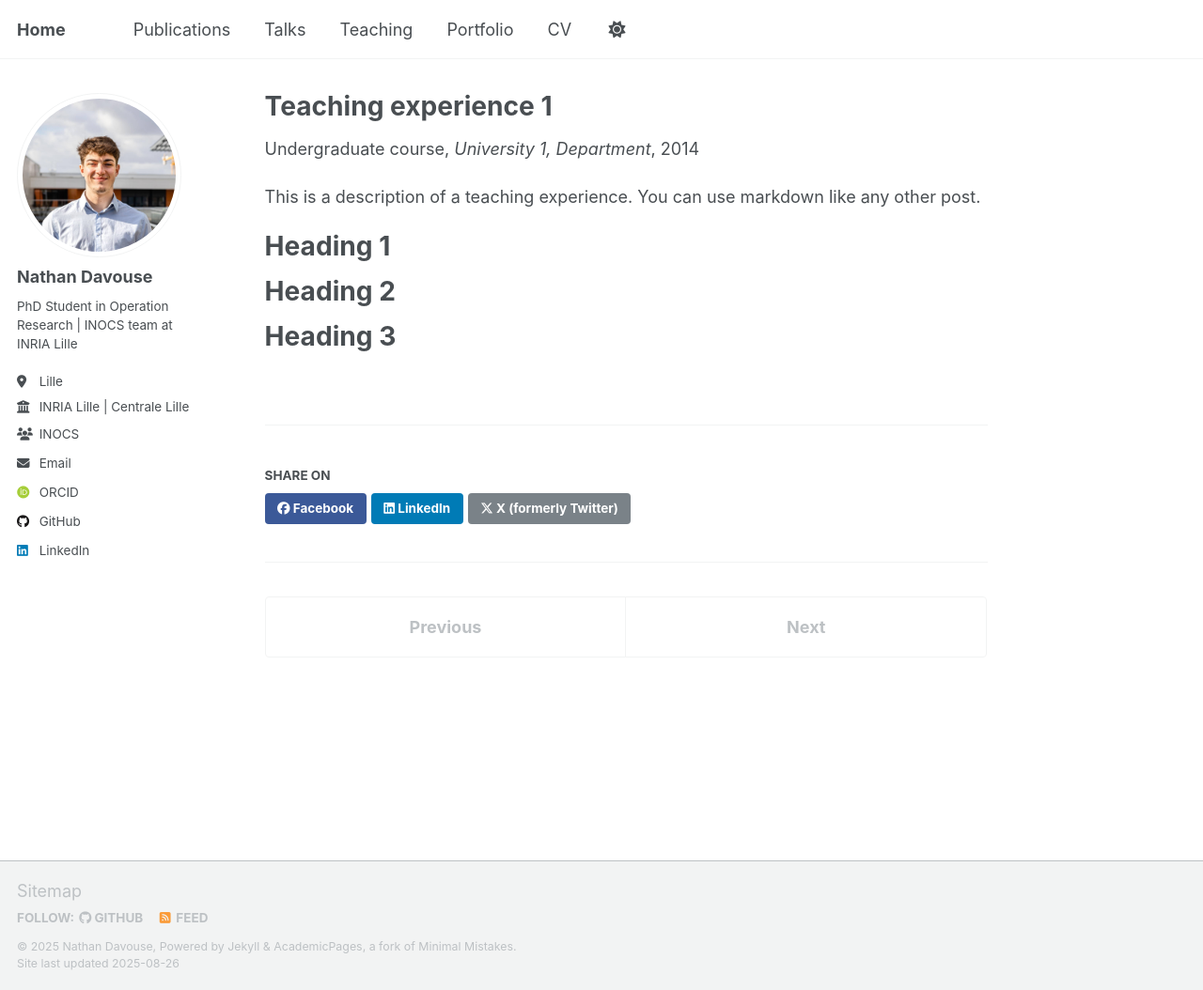
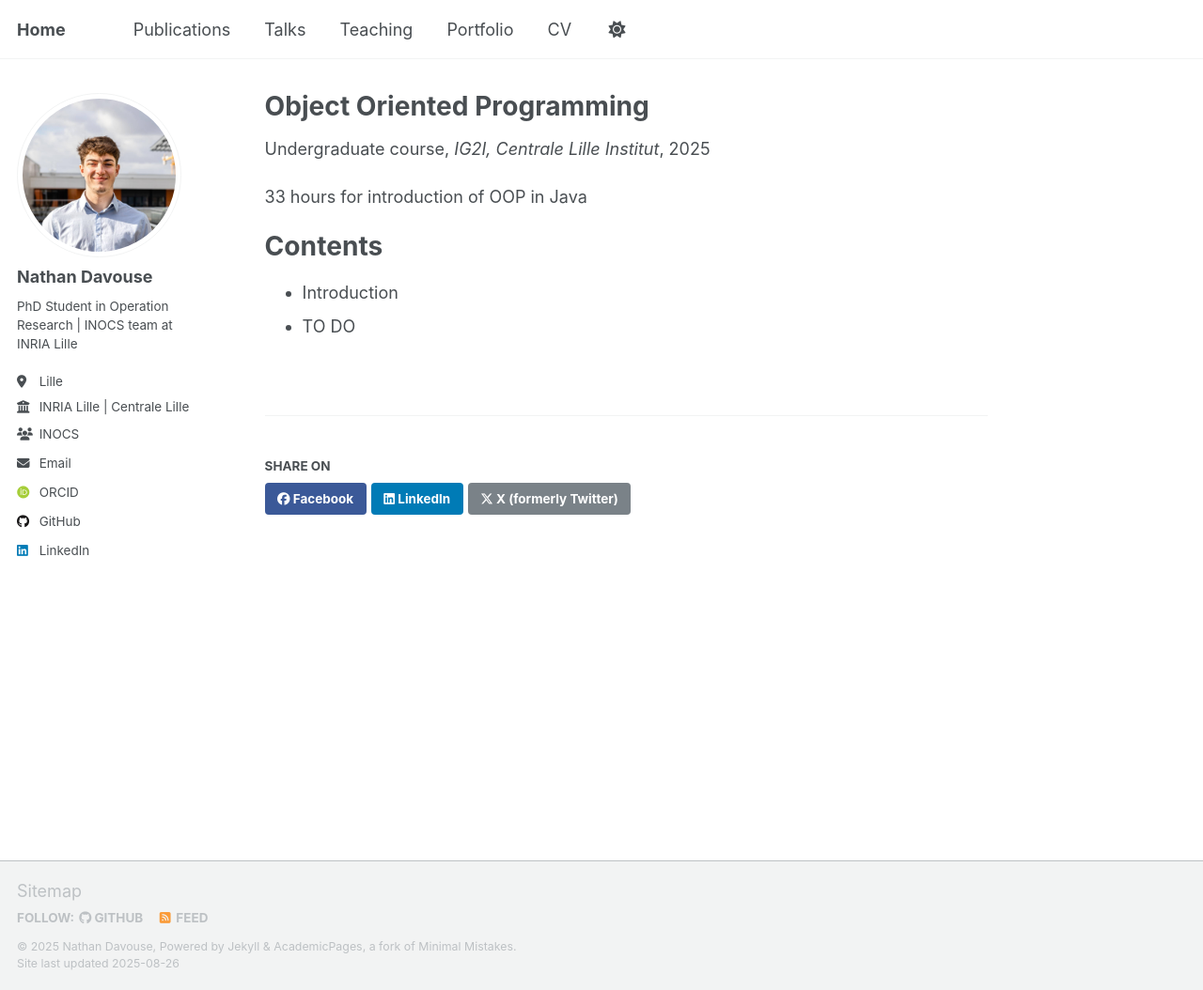
Before and after one commit to Kiwy3/kiwy3.github.io, a Jekyll site: the page built from _teaching/2014-spring-teaching-1.md, in a window 1280 px wide and 1054 px high. Shown: the whole window at 94% size. Built offline with Jekyll 4.4.1, drawn with Linux system fonts in a browser that asks for light colours; some web fonts are replaced; a script that is not in the unit is left out.

Commit message:
add teaching

```diff
--- a/_teaching/2014-spring-teaching-1.md
+++ b/_teaching/2014-spring-teaching-1.md
@@ -1,20 +1,17 @@
 ---
-title: "Teaching experience 1"
+title: "Object Oriented Programming"
 collection: teaching
 type: "Undergraduate course"
-permalink: /teaching/2014-spring-teaching-1
-venue: "University 1, Department"
-date: 2014-01-01
-location: "City, Country"
+permalink: /teaching/2025-autumn-poo
+venue: "IG2I, Centrale Lille Institut"
+date: 2025-10-01
+location: "Lens, France"
 ---
 
-This is a description of a teaching experience. You can use markdown like any other post.
+33 hours for introduction of OOP in Java
 
-Heading 1
+
+Contents
 ======
-
-Heading 2
-======
-
-Heading 3
-======
+- Introduction
+- TO DO
```
Also changed, not shown: _teaching/2015-spring-teaching-2.md (deleted, +0 -20 lines).
